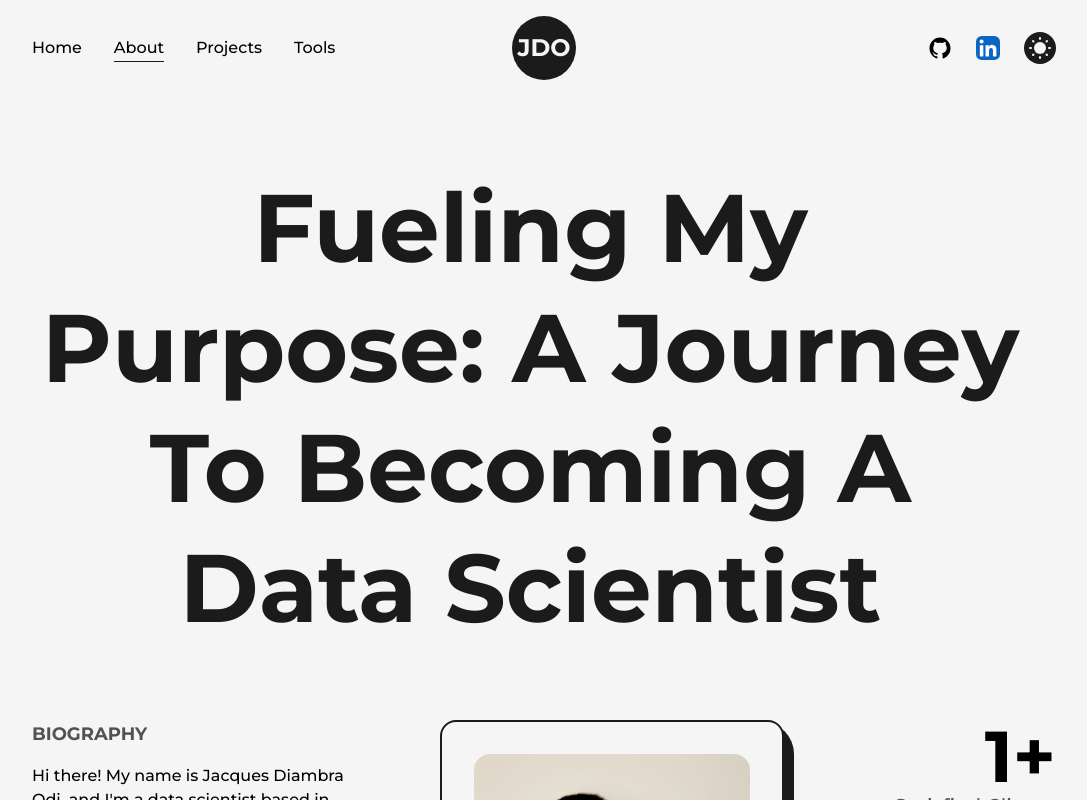
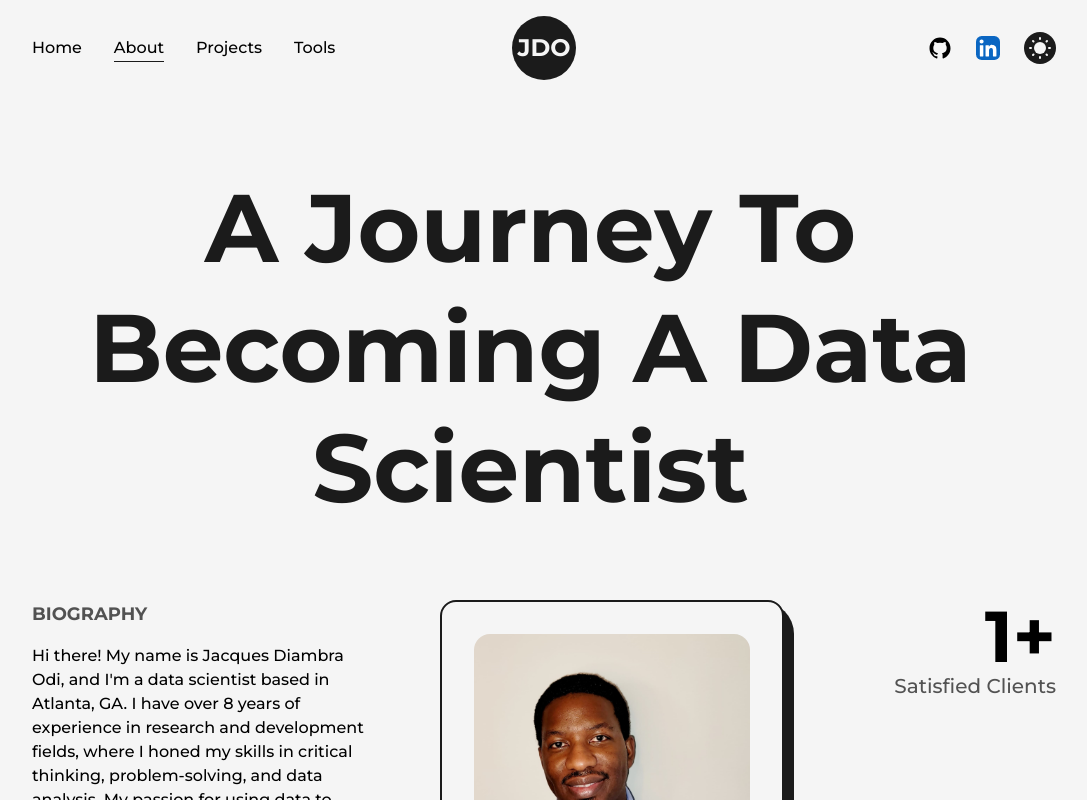
Before and after one commit to jodiambra/Nodejs-Portfolio, a Next.js app: page /about in a window 1280 px wide. Shown: the top 800 px of the page, without its empty margins (96-1183 px from the left). Built offline with nearby package versions, Linux system fonts and the light colour scheme.

Commit message:
shorten header

```diff
--- a/src/pages/about.js
+++ b/src/pages/about.js
@@ -47,8 +47,8 @@ const about = () => {
       <main className="flex w-full flex-col items-center justify-center dark:text-light">
         <Layout className="pt-16">
           <AnimatedText
-            text="Fueling My Purpose: A Journey to Becoming a Data Scientist"
-            className="mb-16 !leading-tight lg:!text-4xl sm:!text-3xl xs:!text-2xl sm:mb-8"
+            text="A Journey to Becoming a Data Scientist"
+            className="mb-16 !leading-tight lg:!text-7xl sm:!text-6xl xs:!text-4xl sm:mb-8"
           />
           <div className="grid w-full grid-cols-8 gap-16 sm:gap-8">
             <div className="col-span-3 flex flex-col items-start justify-start xl:col-span-4 md:order-2 md:col-span-8">
```
